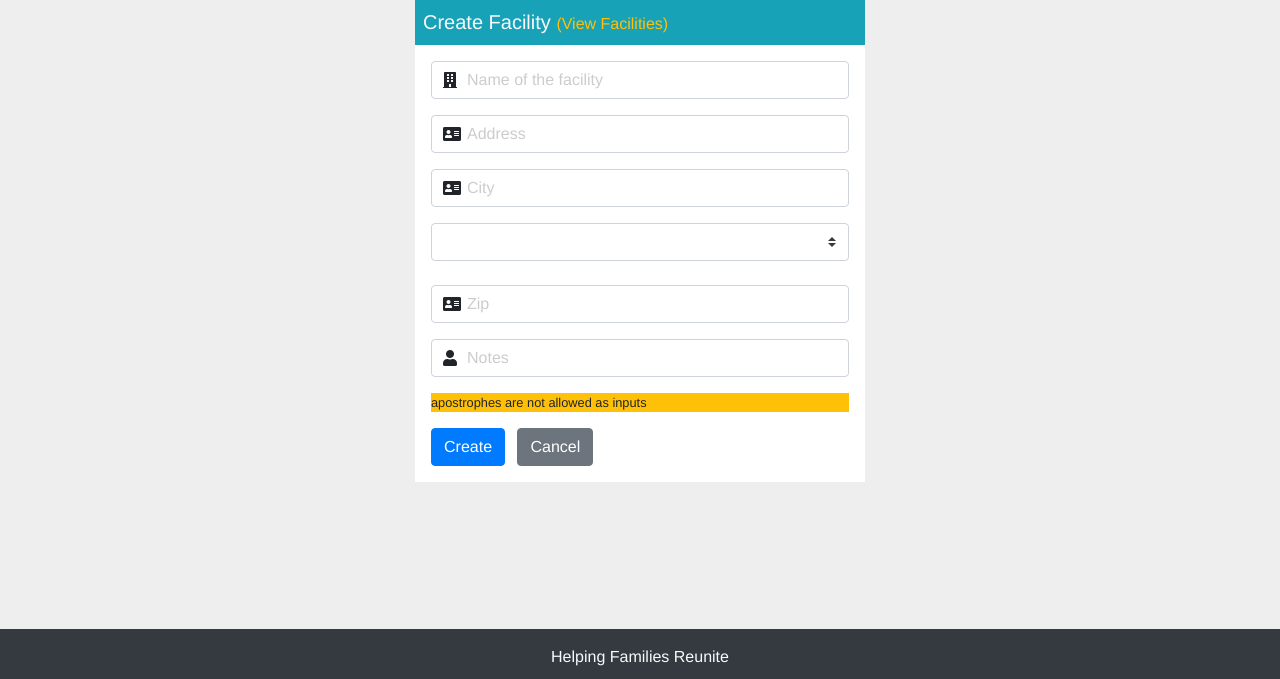
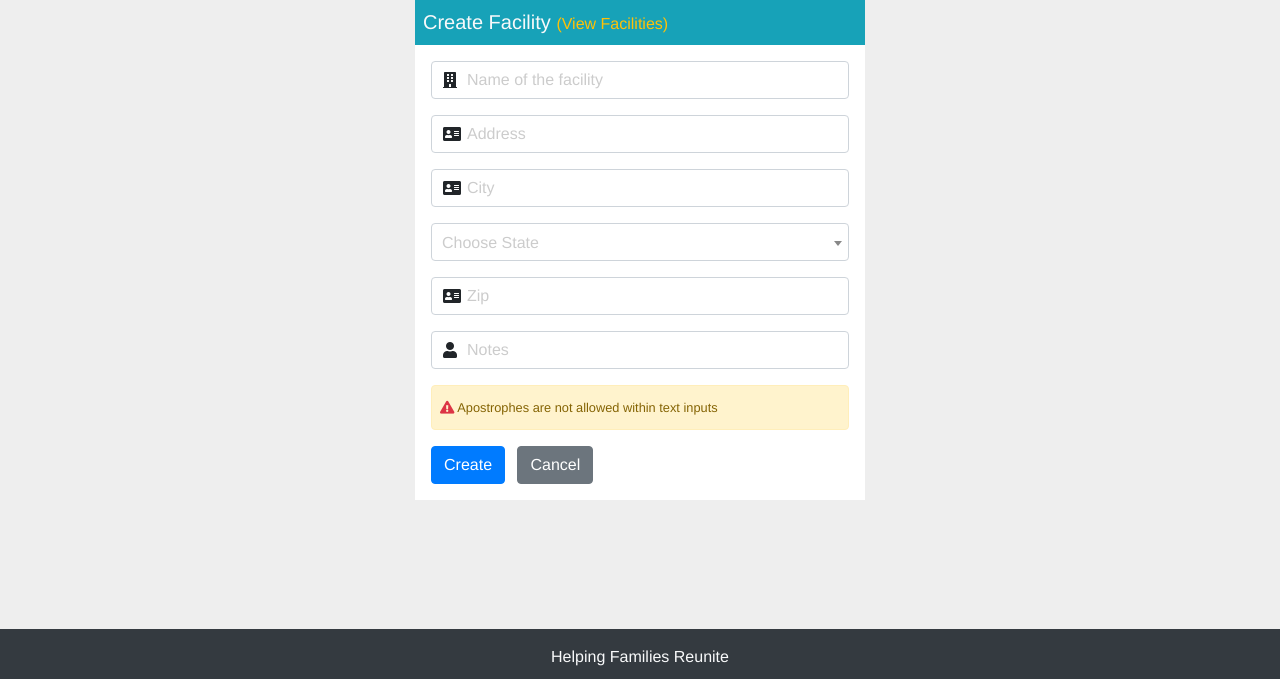
Before and after one commit to weirdaze/reunite, a PHP site: page /facility.php in a window 1280 px wide. Shown: the part 121-800 px from the top of the page. Run offline with PHP 8.4, Linux system fonts and the light colour scheme; the visitor is signed in with stand-in values (Sample User, id 1); some libraries are stand-ins or nearby versions.

Commit message:
create/manage facility updates

```diff
--- a/css/main.css
+++ b/css/main.css
@@ -73,13 +73,13 @@ a:hover {
 .formBox {
 	margin-top: 20px;
 }
-.loginBox .form-group, .formBox .form-group {
+.loginBox .form-group.icon-group, .formBox .form-group, .icon-group {
 	position: relative;
 }
-.loginBox .form-group input, .formBox .form-group input {
+.loginBox .form-group input, .formBox .form-group input, .icon-group input {
 	padding-left: 35px;
 }
-.loginBox .input-icon, .formBox  .input-icon {
+.loginBox .input-icon, .formBox  .input-icon, .icon-group .input-icon {
 	position: absolute;
 	top: 8px;
 	left: 12px;
--- a/facility.php
+++ b/facility.php
@@ -49,8 +49,9 @@
 		<input class="form-control mb-2" type="text" name="poc" placeholder="Notes" pattern="[0-9A-Za-z :,!@%*/?&)(.#-]+">
 		<small><p class="bg-warning" id="poc1"></p></small>
 	</div>
-	<div class="form-group mx-3">
-		<small><p class="bg-warning" id="message1">apostrophes are not allowed as inputs</p></small>
+	<div class="alert alert-warning small px-2 mx-3" role="alert">
+		<i class="fa fa-exclamation-triangle text-danger"></i>
+		Apostrophes are not allowed within text inputs
 	</div>
 	<input class="btn btn-primary ml-3 mr-2" type="submit" value="Create">
 	<a href="admintools.php" class="btn btn-secondary">Cancel</a>
@@ -84,5 +85,8 @@
         	return false;
     	}
 	}
+	$(".custom-select").select2({
+		placeholder: "Choose State"
+	});
 </script>
 <?php include 'footer.php'?>
--- a/js/main.js
+++ b/js/main.js
@@ -122,10 +122,10 @@ $(document).ready(function(){
 		}
 		var complete = function(){
 			$(".modal-title").html("Facility Name: " + facility_name);
-			$("#modalSubmit").text("Use button above");
+			$("#modalSubmit").text("Update Facility");
 		}
 		var modalsubmit = function(){
-			alert("facility edit submitted");
+			$("#update_facility").submit();
 		}
 		updateContent(".modal-body","manage_facility.php",{"facility_name": facility_name},"overwrite",before,complete,modalsubmit);
 	});
```
Also changed, not shown: manage_facility.php (+13 -17 lines).
